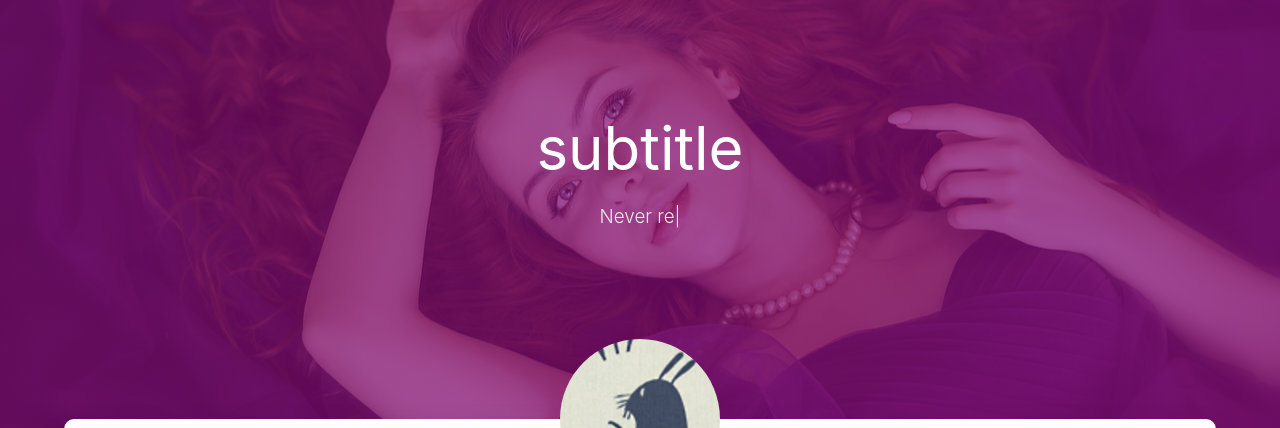
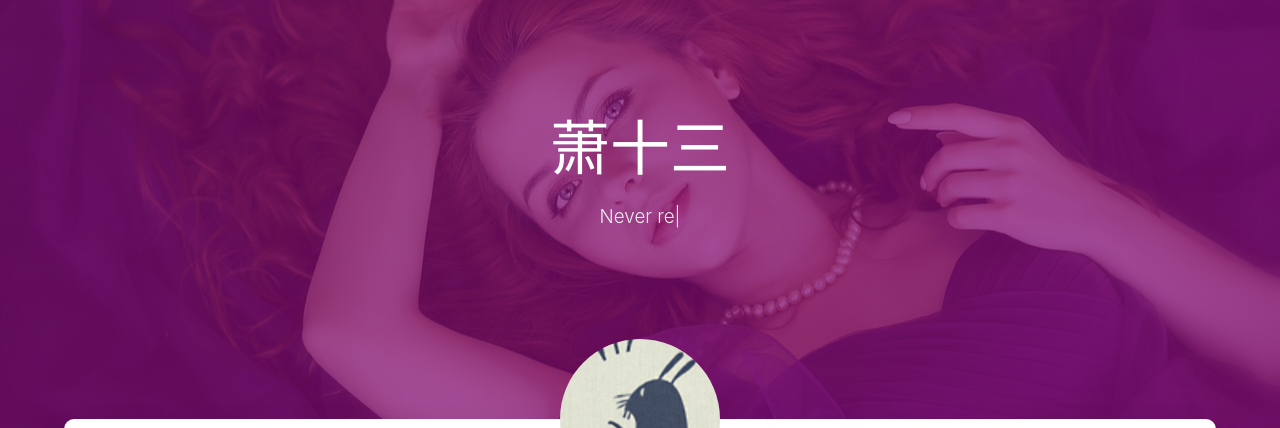
Before and after one commit to zrxxiao/zrxxiao, a plain HTML site: page about/index.html in a window 1280 px wide. Shown: the part 129-557 px from the top of the page. Drawn offline with nearby package versions, Linux system fonts and the light colour scheme; some packages are replaced by stand-ins of ours; a script that the page names is missing.

Commit message:
Site updated: 2020-12-05 15:05:26

```diff
--- a/about/index.html
+++ b/about/index.html
@@ -323,7 +323,7 @@
         <div class="brand">
             <div class="title center-align">
 
-                    subtitle
+                萧十三
 
             </div>
 
--- a/atom.xml
+++ b/atom.xml
@@ -2,7 +2,7 @@
 <feed xmlns="http://www.w3.org/2005/Atom">
   <title>萧十三的博客</title>
 
-
+  <subtitle>萧十三</subtitle>
   <link href="https://zrxxiao.github.io/atom.xml" rel="self"/>
 
   <link href="https://zrxxiao.github.io/"/>
```
Also changed, not shown: archives/2020/12/index.html (+1 -1 lines), archives/2020/index.html (+1 -1 lines), archives/index.html (+1 -1 lines), categories/index.html (+1 -1 lines), contact/index.html (+1 -1 lines), friends/index.html (+1 -1 lines), index.html (+1 -1 lines), tags/index.html (+1 -1 lines).
